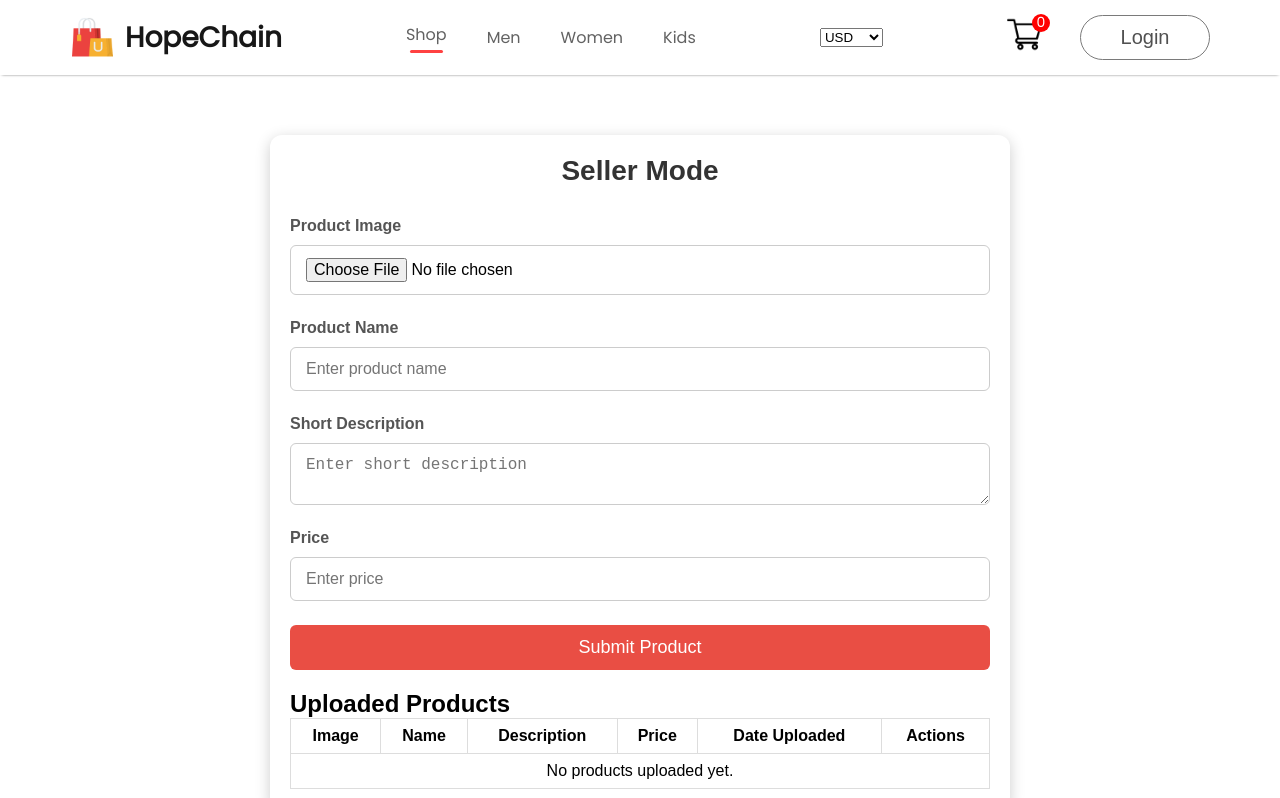
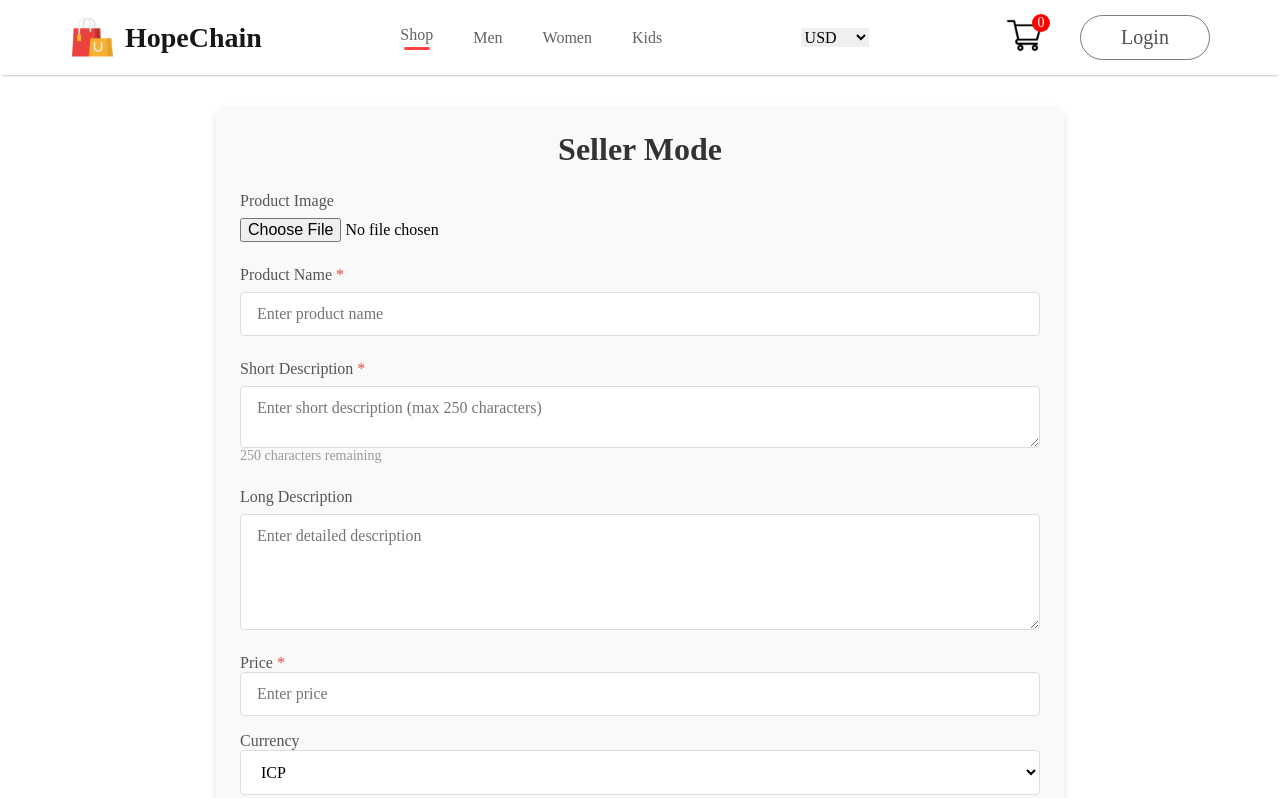
Before and after one commit to Tanzanode/hopechain-frontend, a React (Create React App) app: page /seller in a window 1280 px wide. Shown: the top 798 px of the page. Built offline with nearby package versions, Linux system fonts and the light colour scheme; what @dfinity/agent would draw is missing.

Commit message:
send product to ic network

```diff
--- a/src/Pages/CSS/Seller.css
+++ b/src/Pages/CSS/Seller.css
@@ -1,26 +1,36 @@
+/* Basic resets */
+body, h1, h2, h3, p, ul, ol, form, fieldset, legend, input, textarea, select, button {
+  margin: 0;
+  padding: 0;
+  border: 0;
+  font-size: 100%;
+  font-family: inherit;
+  vertical-align: baseline;
+  box-sizing: border-box;
+}
+
+/* Overall Seller Mode Container */
 .sellermode {
-  padding: 40px;
-  max-width: 700px;
-  margin: 0 auto;
-  background-color: #fff;
-  border-radius: 12px;
-  box-shadow: 0 4px 15px rgba(0, 0, 0, 0.2);
-  font-family: 'Arial', sans-serif;
-  gap: 70px;
-  margin: 60px auto 0 auto;
+  max-width: 800px;
+  margin: 2rem auto;
+  padding: 1.5rem;
+  background-color: #f9f9f9;
+  border-radius: 8px;
+  box-shadow: 0 4px 8px rgba(0, 0, 0, 0.1);
 }
 
 .sellermode h1 {
+  font-size: 2rem;
+  margin-bottom: 1.5rem;
+  color: #333;
   text-align: center;
-  margin-bottom: 30px;
-  font-size: 28px;
-  color: #333;
 }
 
+/* Form Styles */
 .sellermode-form {
   display: flex;
   flex-direction: column;
-  gap: 24px;
+  gap: 1.5rem;
 }
 
 .sellermode-row {
@@ -28,95 +38,173 @@
   flex-direction: column;
 }
 
+.sellermode-row.inline {
+  display: flex;
+  justify-content: space-between;
+  gap: 1rem;
+}
+
 .sellermode-row label {
-  font-weight: bold;
-  margin-bottom: 10px;
+  font-size: 1rem;
+  font-weight: 500;
+  margin-bottom: 0.5rem;
   color: #555;
 }
 
-.sellermode-row input,
-.sellermode-row textarea {
-  padding: 12px 15px;
-  border: 1px solid #ccc;
-  border-radius: 6px;
-  font-size: 16px;
+.sellermode-row .required {
+  color: #e74c3c;
+}
+
+.sellermode-row input[type="text"],
+.sellermode-row input[type="number"],
+.sellermode-row input[type="date"],
+.sellermode-row textarea,
+.sellermode-row select {
+  width: 100%;
+  padding: 0.75rem 1rem;
+  font-size: 1rem;
+  border: 1px solid #ddd;
+  border-radius: 4px;
+  background-color: #fff;
   transition: border-color 0.3s ease;
 }
 
-.sellermode-row input:focus,
-.sellermode-row textarea:focus {
-  border-color: #007bff;
+.sellermode-row input[type="text"]:focus,
+.sellermode-row input[type="number"]:focus,
+.sellermode-row input[type="date"]:focus,
+.sellermode-row textarea:focus,
+.sellermode-row select:focus {
+  border-color: #3498db;
+  outline: none;
 }
 
 .sellermode-row textarea {
   resize: vertical;
 }
 
-.sellermode-image-preview {
-  margin-top: 15px;
-  max-width: 100%;
-  max-height: 250px;
-  border: 1px solid #ccc;
-  border-radius: 6px;
+.sellermode-row small {
+  font-size: 0.875rem;
+  color: #999;
 }
 
+.sellermode-image-preview {
+  margin-top: 1rem;
+  max-width: 100%;
+  height: auto;
+  border-radius: 4px;
+  box-shadow: 0 2px 6px rgba(0, 0, 0, 0.1);
+}
+
+/* Submit Button */
 .sellermode-submit-btn {
-  padding: 12px 20px;
-  background-color: #E94E44 ;
+  padding: 0.75rem 2rem;
+  font-size: 1rem;
+  font-weight: 600;
   color: #fff;
+  background-color: #3498db;
   border: none;
-  border-radius: 6px;
+  border-radius: 4px;
   cursor: pointer;
-  font-size: 18px;
-  text-align: center;
   transition: background-color 0.3s ease;
+  align-self: center;
+  width: fit-content;
 }
 
 .sellermode-submit-btn:hover {
-  background-color: #E94E44 ;
-}
-.sellermode {
-  padding: 20px;
+  background-color: #ff4141;
 }
 
-.sellermode-form {
-  margin-bottom: 20px;
+/* Product List Table */
+.sellermode-product-list {
+  margin-top: 2rem;
 }
 
-.sellermode-product-list {
-  margin-top: 20px;
+.sellermode-product-list h2 {
+  font-size: 1.5rem;
+  margin-bottom: 1rem;
+  color: #333;
+  text-align: center;
 }
 
 .sellermode-product-table {
   width: 100%;
   border-collapse: collapse;
+  text-align: left;
 }
 
-.sellermode-product-table th, .sellermode-product-table td {
-  border: 1px solid #ddd;
-  padding: 8px;
-  text-align: center;
+.sellermode-product-table th,
+.sellermode-product-table td {
+  padding: 1rem;
+  border-bottom: 1px solid #ddd;
+  font-size: 1rem;
+}
+
+.sellermode-product-table th {
+  background-color: #f4f4f4;
+  color: #555;
+  font-weight: 600;
 }
 
 .sellermode-product-thumbnail {
   width: 50px;
   height: 50px;
   object-fit: cover;
+  border-radius: 4px;
 }
 
-.sellermode-edit-btn, .sellermode-remove-btn {
-  margin: 0 5px;
-  padding: 5px 10px;
+/* Action Buttons */
+.sellermode-edit-btn,
+.sellermode-remove-btn {
+  padding: 0.5rem 1rem;
+  font-size: 0.875rem;
+  font-weight: 600;
   border: none;
+  border-radius: 4px;
   cursor: pointer;
+  transition: background-color 0.3s ease;
 }
 
 .sellermode-edit-btn {
-  background-color: #4CAF50;
-  color: white;
+  background-color: #f39c12;
+  color: #fff;
+  margin-right: 0.5rem;
+}
+
+.sellermode-edit-btn:hover {
+  background-color: #e67e22;
 }
 
 .sellermode-remove-btn {
-  background-color: #f44336;
-  color: white;
+  background-color: #e74c3c;
+  color: #fff;
 }
+
+.sellermode-remove-btn:hover {
+  background-color: #c0392b;
+}
+
+.success-message {
+  margin-bottom: 1rem;
+  padding: 1rem;
+  background-color: #d4edda;
+  color: #155724;
+  border: 1px solid #c3e6cb;
+  border-radius: 0.25rem;
+}
+
+.error-message {
+  margin-bottom: 1rem;
+  padding: 1rem;
+  background-color: #f8d7da;
+  color: #721c24;
+  border: 1px solid #f5c6cb;
+  border-radius: 0.25rem;
+}
+
+
+/* Responsive Design */
+@media (max-width: 600px) {
+  .sellermode-row.inline {
+    flex-direction: column;
+  }
+}
--- a/src/Pages/Login.jsx
+++ b/src/Pages/Login.jsx
@@ -1,6 +1,6 @@
 import React, { useState } from 'react';
 import './CSS/LoginSignup.css';
-import { getUser } from '../ic/ic-service';
+import { getUser } from '../ic/ic-service'; // Service to interact with the Motoko backend
 import { useNavigate, Link } from 'react-router-dom';
 
 const Login = ({ onLogin }) => {
@@ -21,8 +21,8 @@ const Login = ({ onLogin }) => {
   const handleSubmit = async () => {
     if (validateName(name)) {
       try {
-        const user = await getUser(name);
-        if (user) { // Ensure user exists
+        const user = await getUser(name); // Fetch the user from the backend by name
+        if (user) { // If user exists
           onLogin(name);
           navigate('/'); // Redirect to the home page
         } else {
@@ -35,7 +35,6 @@ const Login = ({ onLogin }) => {
       setError('Please enter a valid full name (letters only).');
     }
   };
-
 
   return (
     <div className='loginsignup'>
--- a/src/Pages/Seller.jsx
+++ b/src/Pages/Seller.jsx
@@ -1,28 +1,67 @@
 import React, { useState } from 'react';
+import { addProduct } from '../ic/productService';
 import './CSS/Seller.css';
 
 const SellerMode = () => {
   const [productImage, setProductImage] = useState(null);
   const [productName, setProductName] = useState('');
   const [shortDescription, setShortDescription] = useState('');
+  const [longDescription, setLongDescription] = useState('');
   const [price, setPrice] = useState('');
+  const [currency, setCurrency] = useState('ICP');
+  const [inventory, setInventory] = useState('');
+  const [dateAdded, setDateAdded] = useState(new Date().toISOString().split('T')[0]); // Default to current date
   const [products, setProducts] = useState([]);
   const [editIndex, setEditIndex] = useState(null);
+  const [shortDescCharCount, setShortDescCharCount] = useState(250);
+  const [successMessage, setSuccessMessage] = useState('');
+  const [errorMessage, setErrorMessage] = useState('');
 
   const handleImageUpload = (event) => {
     setProductImage(URL.createObjectURL(event.target.files[0]));
   };
 
-  const handleFormSubmit = (event) => {
+  const handleShortDescriptionChange = (event) => {
+    const value = event.target.value;
+    if (value.length <= 250) {
+      setShortDescription(value);
+      setShortDescCharCount(250 - value.length);
+    }
+  };
+
+  const handleFormSubmit = async (event) => {
     event.preventDefault();
+
+    // Clear previous messages
+    setSuccessMessage('');
+    setErrorMessage('');
+
+    // Validate form fields
+    if (!productName || !price || !inventory) {
+      setErrorMessage('Please fill in all required fields.');
+      return;
+    }
+    if (shortDescription.length > 250) {
+      setErrorMessage('Short description exceeds the maximum allowed length of 250 characters.');
+      return;
+    }
+
     const newProduct = {
       productName,
       shortDescription,
+      longDescription,
       price,
+      currency,
       productImage,
-      dateUploaded: new Date().toLocaleDateString(),
+      inventory,
+      dateAdded,
     };
 
+    try {
+      // Add the product to the backend
+      await addProduct(newProduct);
+
+      // Update local state (optional if you want to display it immediately)
       if (editIndex !== null) {
         const updatedProducts = [...products];
         updatedProducts[editIndex] = newProduct;
@@ -36,15 +75,30 @@ const SellerMode = () => {
       setProductImage(null);
       setProductName('');
       setShortDescription('');
+      setLongDescription('');
       setPrice('');
+      setCurrency('ICP');
+      setInventory('');
+      setDateAdded(new Date().toISOString().split('T')[0]);
+      setShortDescCharCount(250);
+
+      // Set success message
+      setSuccessMessage('Product added successfully!');
+    } catch (error) {
+      setErrorMessage('Failed to add product. Please try again.');
+    }
   };
 
   const handleEditProduct = (index) => {
     const productToEdit = products[index];
     setProductName(productToEdit.productName);
     setShortDescription(productToEdit.shortDescription);
+    setLongDescription(productToEdit.longDescription);
     setPrice(productToEdit.price);
+    setCurrency(productToEdit.currency);
     setProductImage(productToEdit.productImage);
+    setInventory(productToEdit.inventory);
+    setDateAdded(productToEdit.dateAdded);
     setEditIndex(index);
   };
 
@@ -57,6 +111,9 @@ const SellerMode = () => {
     <div className='sellermode'>
       <h1>Seller Mode</h1>
 
+      {successMessage && <div className="success-message">{successMessage}</div>}
+      {errorMessage && <div className="error-message">{errorMessage}</div>}
+
       <form className='sellermode-form' onSubmit={handleFormSubmit}>
         <div className='sellermode-row'>
           <label htmlFor='productImage'>Product Image</label>
@@ -64,40 +121,88 @@ const SellerMode = () => {
           {productImage && <img src={productImage} alt='Product Preview' className='sellermode-image-preview' />}
         </div>
         <div className='sellermode-row'>
-          <label htmlFor='productName'>Product Name</label>
+          <label htmlFor='productName'>Product Name <span className="required">*</span></label>
           <input
             type='text'
             id='productName'
             value={productName}
             onChange={(e) => setProductName(e.target.value)}
             placeholder='Enter product name'
+            required
           />
         </div>
         <div className='sellermode-row'>
-          <label htmlFor='shortDescription'>Short Description</label>
+          <label htmlFor='shortDescription'>Short Description <span className="required">*</span></label>
           <textarea
             id='shortDescription'
             value={shortDescription}
-            onChange={(e) => setShortDescription(e.target.value)}
-            placeholder='Enter short description'
+            onChange={handleShortDescriptionChange}
+            placeholder='Enter short description (max 250 characters)'
             rows='2'
+            required
+          />
+          <small>{shortDescCharCount} characters remaining</small>
+        </div>
+        <div className='sellermode-row'>
+          <label htmlFor='longDescription'>Long Description</label>
+          <textarea
+            id='longDescription'
+            value={longDescription}
+            onChange={(e) => setLongDescription(e.target.value)}
+            placeholder='Enter detailed description'
+            rows='5'
           />
         </div>
-        <div className='sellermode-row'>
-          <label htmlFor='price'>Price</label>
+        <div className='sellermode-row inline'>
+          <div className='inline-item'>
+            <label htmlFor='price'>Price <span className="required">*</span></label>
             <input
               type='number'
               id='price'
               value={price}
               onChange={(e) => setPrice(e.target.value)}
               placeholder='Enter price'
+              required
+            />
+          </div>
+          <div className='inline-item'>
+            <label htmlFor='currency'>Currency</label>
+            <select id='currency' value={currency} onChange={(e) => setCurrency(e.target.value)}>
+              <option value='ICP'>ICP</option>
+              <option value='BTC'>BTC</option>
+              <option value='ETH'>ETH</option>
+              <option value='USD'>USD</option>
+              <option value='GBP'>GBP</option>
+              <option value='EUR'>EUR</option>
+            </select>
+          </div>
+        </div>
+        <div className='sellermode-row'>
+          <label htmlFor='inventory'>Inventory <span className="required">*</span></label>
+          <input
+            type='number'
+            id='inventory'
+            value={inventory}
+            onChange={(e) => setInventory(e.target.value)}
+            placeholder='Enter available stock'
+            required
+          />
+        </div>
+        <div className='sellermode-row'>
+          <label htmlFor='dateAdded'>Date Added</label>
+          <input
+            type='date'
+            id='dateAdded'
+            value={dateAdded}
+            onChange={(e) => setDateAdded(e.target.value)}
+            required
           />
         </div>
         <button type='submit' className='sellermode-submit-btn'>
           {editIndex !== null ? 'Update Product' : 'Submit Product'}
         </button>
       </form>
-<form>
+
       <div className='sellermode-product-list'>
         <h2>Uploaded Products</h2>
         <table className='sellermode-product-table'>
@@ -105,9 +210,11 @@ const SellerMode = () => {
             <tr>
               <th>Image</th>
               <th>Name</th>
-              <th>Description</th>
+              <th>Short Description</th>
               <th>Price</th>
-              <th>Date Uploaded</th>
+              <th>Currency</th>
+              <th>Inventory</th>
+              <th>Date Added</th>
               <th>Actions</th>
             </tr>
           </thead>
@@ -119,7 +226,9 @@ const SellerMode = () => {
                   <td>{product.productName}</td>
                   <td>{product.shortDescription}</td>
                   <td>${product.price}</td>
-                  <td>{product.dateUploaded}</td>
+                  <td>{product.currency}</td>
+                  <td>{product.inventory}</td>
+                  <td>{product.dateAdded}</td>
                   <td>
                     <button onClick={() => handleEditProduct(index)} className='sellermode-edit-btn'>Edit</button>
                     <button onClick={() => handleRemoveProduct(index)} className='sellermode-remove-btn'>Remove</button>
@@ -128,15 +237,13 @@ const SellerMode = () => {
               ))
             ) : (
               <tr>
-                <td colSpan='6'>No products uploaded yet.</td>
+                <td colSpan='8'>No products uploaded yet.</td>
               </tr>
             )}
           </tbody>
         </table>
       </div>
-      </form>
     </div>
-
   );
 };
 
--- a/src/declarations/hopechain-engine-backend/hopechain-engine-backend.did.js
+++ b/src/declarations/hopechain-engine-backend/hopechain-engine-backend.did.js
@@ -1,7 +1,32 @@
 export const idlFactory = ({ IDL }) => {
+  const Product = IDL.Record({
+    'inventory' : IDL.Nat,
+    'productName' : IDL.Text,
+    'shortDescription' : IDL.Text,
+    'currency' : IDL.Text,
+    'price' : IDL.Float64,
+    'productImage' : IDL.Text,
+    'longDescription' : IDL.Text,
+    'dateAdded' : IDL.Text,
+  });
   const User = IDL.Record({ 'name' : IDL.Text });
   return IDL.Service({
+    'addProduct' : IDL.Func(
+        [
+          IDL.Text,
+          IDL.Text,
+          IDL.Text,
+          IDL.Float64,
+          IDL.Text,
+          IDL.Text,
+          IDL.Nat,
+          IDL.Text,
+        ],
+        [],
+        [],
+      ),
     'deposit' : IDL.Func([IDL.Float64], [IDL.Float64], []),
+    'getProducts' : IDL.Func([], [IDL.Vec(Product)], ['query']),
     'getTotalCharityAmount' : IDL.Func([], [IDL.Float64], ['query']),
     'getTotalPrice' : IDL.Func([], [IDL.Float64], ['query']),
     'getUser' : IDL.Func([IDL.Text], [IDL.Opt(User)], ['query']),
--- a/src/ic/ic-service.js
+++ b/src/ic/ic-service.js
@@ -31,6 +31,7 @@ export const registerUser = async (name) => {
   }
 };
 
+
 export const getUser = async (name) => {
   try {
     if (typeof hopechain_engine.getUser === 'function') {
--- /dev/null
+++ b/src/ic/productService.js
@@ -0,0 +1,31 @@
+import { Actor, HttpAgent } from '@dfinity/agent';
+import { idlFactory as hopechain_engine_idl } from '../declarations/hopechain-engine-backend/hopechain-engine-backend.did.js';
+
+const agent = new HttpAgent({ host: "http://127.0.0.1:4943" });
+agent.fetchRootKey();
+
+const hopechain_engine_id = process.env.REACT_APP_HOPECHAIN_ENGINE_BACKEND_CANISTER_ID;
+
+const product_actor = Actor.createActor(hopechain_engine_idl, {
+  agent,
+  canisterId: hopechain_engine_id,
+});
+
+export const addProduct = async (product) => {
+  try {
+    const { productName, shortDescription, longDescription, price, currency, productImage, inventory, dateAdded } = product;
+    await product_actor.addProduct(
+      productName,
+      shortDescription,
+      longDescription,
+      parseFloat(price),
+      currency,
+      productImage,
+      parseInt(inventory),
+      dateAdded
+    );
+  } catch (error) {
+    console.error('Error adding product:', error);
+    throw error;
+  }
+};
```
Also changed, not shown: src/declarations/hopechain-engine-backend/hopechain-engine-backend.did.d.ts (+16 -0 lines), 2 other files (tests, documents, lock files or other folders). Lines whose indentation alone changed are shown as unchanged.
